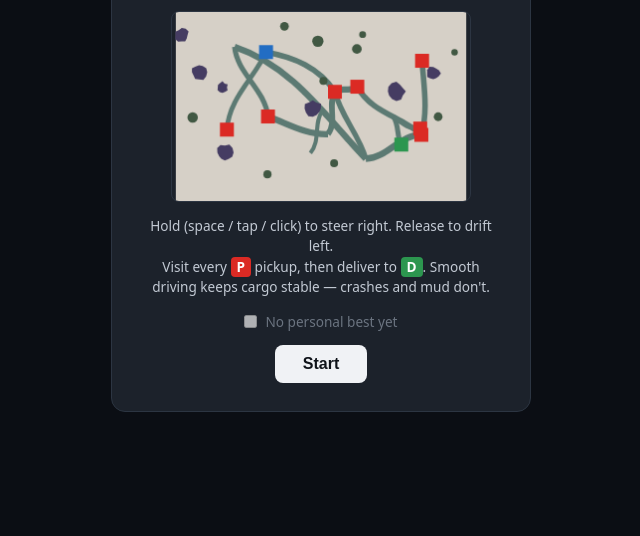
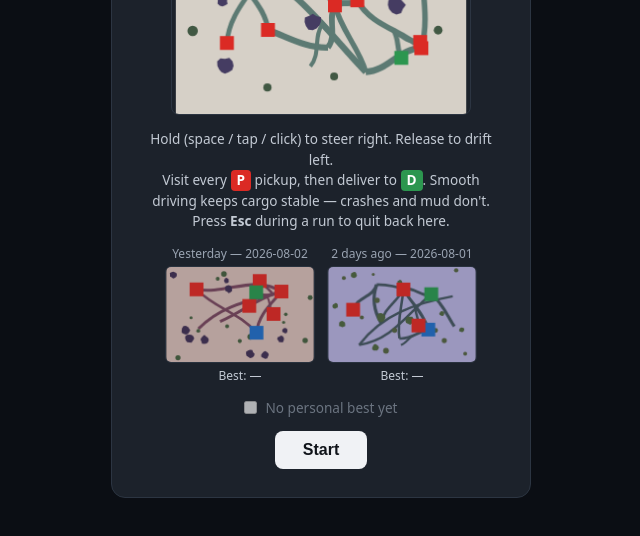
Before and after one commit to Lewistrick/unstable-truck, a website with bundled scripts: page index.html in a window 1280 px wide. Shown: the part 244-780 px from the top of the page, without its empty margins (319-959 px from the left). Built offline with nearby package versions, Linux system fonts and the light colour scheme.

Commit message:
Show yesterday/day-before-yesterday level previews and add Escape-to-quit
Start screen now renders minimap previews for the two previous days'
levels alongside today's, each showing the stored personal-best time (or
"Best: --" if never played). Added shiftSeed() to compute a YYYY-MM-DD seed
offset by N days, handling month/year/leap-year rollovers.

Pressing Escape during a run now aborts it (no result recorded) and returns
to the start screen, via a new abortRun().

Co-Authored-By: Claude Sonnet 5 <noreply@anthropic.com>

```diff
--- a/index.html
+++ b/index.html
@@ -30,8 +30,21 @@
         <p class="hint">
           Hold (space / tap / click) to steer right. Release to drift left.<br />
           Visit every <span class="tag tag-pickup">P</span> pickup, then deliver to <span class="tag tag-destination">D</span>.
-          Smooth driving keeps cargo stable &mdash; crashes and mud don't.
+          Smooth driving keeps cargo stable &mdash; crashes and mud don't.<br />
+          Press <strong>Esc</strong> during a run to quit back here.
         </p>
+        <div id="past-levels">
+          <div class="past-level-card">
+            <div class="past-level-date" id="past-level-date-1"></div>
+            <canvas class="past-level-canvas" id="past-level-canvas-1" width="150" height="97"></canvas>
+            <div class="past-level-best" id="past-level-best-1"></div>
+          </div>
+          <div class="past-level-card">
+            <div class="past-level-date" id="past-level-date-2"></div>
+            <canvas class="past-level-canvas" id="past-level-canvas-2" width="150" height="97"></canvas>
+            <div class="past-level-best" id="past-level-best-2"></div>
+          </div>
+        </div>
         <label id="ghost-toggle-row">
           <input type="checkbox" id="pb-ghost-toggle" disabled />
           <span id="pb-ghost-label">No personal best yet</span>
--- a/src/level/generate.ts
+++ b/src/level/generate.ts
@@ -51,3 +51,14 @@ export function todaySeed(): string {
   const d = String(now.getDate()).padStart(2, "0");
   return `${y}-${m}-${d}`;
 }
+
+/** Shifts a YYYY-MM-DD seed by a number of days (negative for earlier). */
+export function shiftSeed(seed: string, deltaDays: number): string {
+  const [y, m, d] = seed.split("-").map(Number);
+  const date = new Date(y!, m! - 1, d!);
+  date.setDate(date.getDate() + deltaDays);
+  const yy = date.getFullYear();
+  const mm = String(date.getMonth() + 1).padStart(2, "0");
+  const dd = String(date.getDate()).padStart(2, "0");
+  return `${yy}-${mm}-${dd}`;
+}
--- a/src/main.ts
+++ b/src/main.ts
@@ -1,4 +1,4 @@
-import { generateLevel, todaySeed } from "./level/generate.js";
+import { generateLevel, shiftSeed, todaySeed } from "./level/generate.js";
 import { GhostPlayer, type GhostRecording } from "./game/ghost.js";
 import { createInput } from "./game/input.js";
 import { renderMinimap, renderWorld, updateCamera, type Camera, type GhostView } from "./game/render.js";
@@ -30,6 +30,22 @@ const pbGhostToggle = document.getElementById("pb-ghost-toggle") as HTMLInputEle
 const pbGhostLabel = document.getElementById("pb-ghost-label")!;
 
 startDateEl.textContent = `Today's route — ${seed}`;
+
+const PAST_LEVEL_LABELS = ["Yesterday", "2 days ago"];
+for (let i = 0; i < PAST_LEVEL_LABELS.length; i++) {
+  const pastSeed = shiftSeed(seed, -(i + 1));
+  const pastLevel = generateLevel(pastSeed);
+  const pastBest = loadPersonalBest(pastSeed);
+
+  const dateEl = document.getElementById(`past-level-date-${i + 1}`)!;
+  const bestEl = document.getElementById(`past-level-best-${i + 1}`)!;
+  const canvasEl = document.getElementById(`past-level-canvas-${i + 1}`) as HTMLCanvasElement;
+  const pastCtx = canvasEl.getContext("2d")!;
+
+  dateEl.textContent = `${PAST_LEVEL_LABELS[i]} — ${pastSeed}`;
+  bestEl.textContent = pastBest ? `Best: ${pastBest.time.toFixed(2)}s` : "Best: —";
+  renderMinimap(pastCtx, pastLevel, 0, 0, canvasEl.width, canvasEl.height);
+}
 
 let personalBest: GhostRecording | null = loadPersonalBest(seed);
 
@@ -110,8 +126,22 @@ function endRun(): void {
   }
 }
 
+/** Abandons the current run (no result is recorded) and returns to the start screen. */
+function abortRun(): void {
+  if (appState !== "playing") return;
+  appState = "start";
+  session = null;
+  ghost = null;
+  hud.classList.add("hidden");
+  resultsScreen.classList.add("hidden");
+  startScreen.classList.remove("hidden");
+}
+
 startBtn.addEventListener("click", beginRun);
 retryBtn.addEventListener("click", beginRun);
+window.addEventListener("keydown", (e) => {
+  if (e.key === "Escape") abortRun();
+});
 
 // Physics run on a fixed timestep, independent of render framerate. This is
 // what makes ghost replay deterministic: elapsed time (and therefore every
--- a/style.css
+++ b/style.css
@@ -91,6 +91,37 @@ html, body {
 
 .tag-pickup { background: hsl(2 72% 50%); }
 .tag-destination { background: hsl(140 55% 38%); }
+
+#past-levels {
+  display: flex;
+  gap: 12px;
+  justify-content: center;
+}
+
+.past-level-card {
+  display: flex;
+  flex-direction: column;
+  align-items: center;
+  gap: 4px;
+}
+
+.past-level-date {
+  font-size: 0.75rem;
+  color: #9aa4b2;
+}
+
+.past-level-canvas {
+  width: 150px;
+  height: 97px;
+  border-radius: 6px;
+  border: 1px solid #2c3542;
+  opacity: 0.85;
+}
+
+.past-level-best {
+  font-size: 0.75rem;
+  color: #c3cad4;
+}
 
 #ghost-toggle-row {
   display: flex;
```
